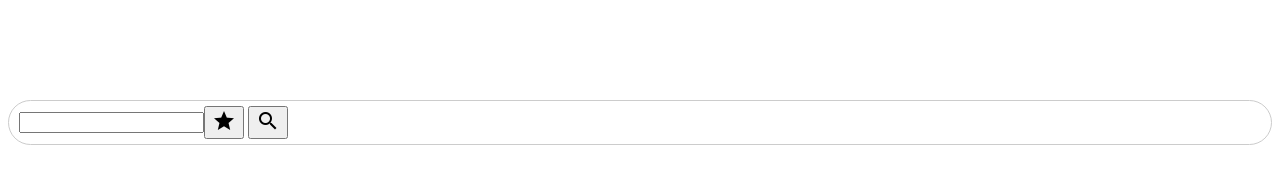
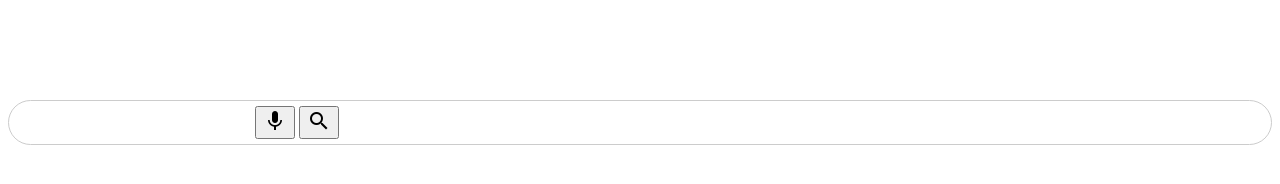
Before and after one commit to AaronMedinaH/Frontend_Practices, a plain HTML site: page practica3/index.html in a window 1280 px wide. Drawn offline with Linux system fonts and the light colour scheme.

Commit message:
update 5

```diff
--- a/practica3/estilos.css
+++ b/practica3/estilos.css
@@ -9,5 +9,12 @@
 }
 .search_bar:focus-within {
   border:solid 1px #aaa;
-  box-shadow: 2px 2px 3px rgba(red, green, blue, 0.3);
+  box-shadow: 2px 2px 3px rgb(53, 6, 129, 0.3);
 }
+.search_bar input{
+  border:none;
+  outline: none;
+  pad: 10px;
+  font-size: 18px;
+
+}
--- a/practica3/index.html
+++ b/practica3/index.html
@@ -18,7 +18,7 @@
         <input type="text">
         <div class="actions">
             <button>
-                <span class="material-icons">grade</span>
+                <span class="material-icons">mic</span>
             </button>
             <button>
                 <span class="material-icons">search</span>
```
